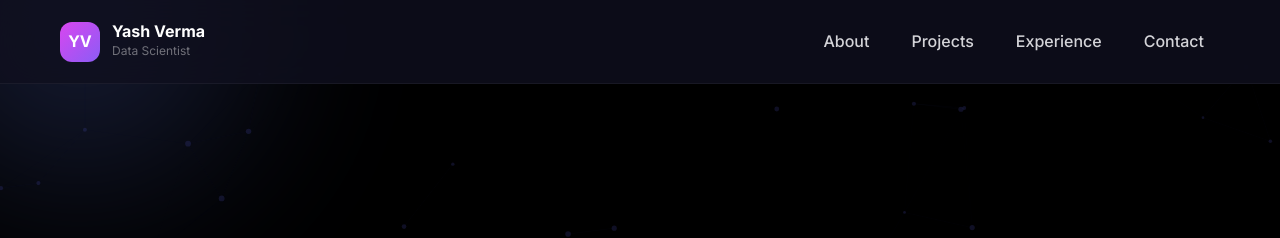
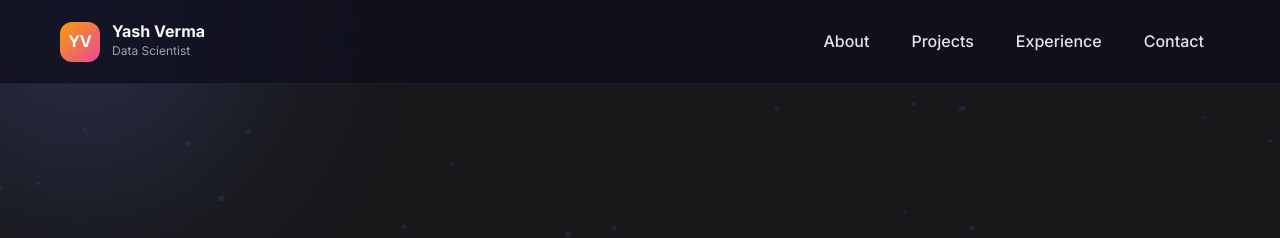
Before and after one commit to vyash0048-bit/vyash0048-bit.github.io, a plain HTML site: page index.html in a window 1280 px wide. Shown: the top 238 px of the page. Drawn offline with Linux system fonts and the light colour scheme.

Commit message:
Update color variables and gradients in style.css

```diff
--- a/style.css
+++ b/style.css
@@ -3,33 +3,34 @@
    ============================================ */
 :root {
     /* Colors */
-    --primary: #d946ef;       /* Neon Fuchsia */
-    --primary-light: #e879f9;
-    --primary-dark: #a21caf;
-    --secondary: #06b6d4;     /* Cyan */
-    --accent: #f59e0b;
-    --success: #22c55e;
+    --primary: #f59e0b;       /* Amber */
+    --primary-light: #fbbf24;
+    --primary-dark: #b45309;
+    --secondary: #ec4899;     /* Pink */
+    --accent: #8b5cf6;
+    --success: #10b981;
     --danger: #ef4444;
 
     /* Gradients */
-    --gradient-primary: linear-gradient(135deg, #d946ef 0%, #8b5cf6 100%);
-    --gradient-accent: linear-gradient(135deg, #06b6d4 0%, #3b82f6 100%);
+    --gradient-primary: linear-gradient(135deg, #f59e0b 0%, #ec4899 100%);
+    --gradient-accent: linear-gradient(135deg, #fbbf24 0%, #f59e0b 100%);
 
     /* Dark Theme Backgrounds */
-    --bg-primary: #000000;    /* Pure Black */
-    --bg-secondary: #0a0a0a;  /* Near Black */
-    --bg-card: rgba(20, 20, 20, 0.8);
+    --bg-primary: #18181b;    /* Zinc 900 */
+    --bg-secondary: #27272a;  /* Zinc 800 */
+    --bg-card: rgba(39, 39, 42, 0.8);
 
     /* Text */
-    --text-primary: #ffffff;
-    --text-secondary: #d4d4d8;
-    --text-muted: #71717a;
+    --text-primary: #fafafa;
+    --text-secondary: #e4e4e7;
+    --text-muted: #a1a1aa;
 
     /* Effects */
     --blur: 20px;
-    --shadow-glow: 0 0 40px rgba(217, 70, 239, 0.25);
+    --shadow-glow: 0 0 40px rgba(245, 158, 11, 0.2);
     --transition: all 0.3s cubic-bezier(0.4, 0, 0.2, 1);
 }
+
 /* ============================================
    RESET & GLOBAL
    ============================================ */
```
